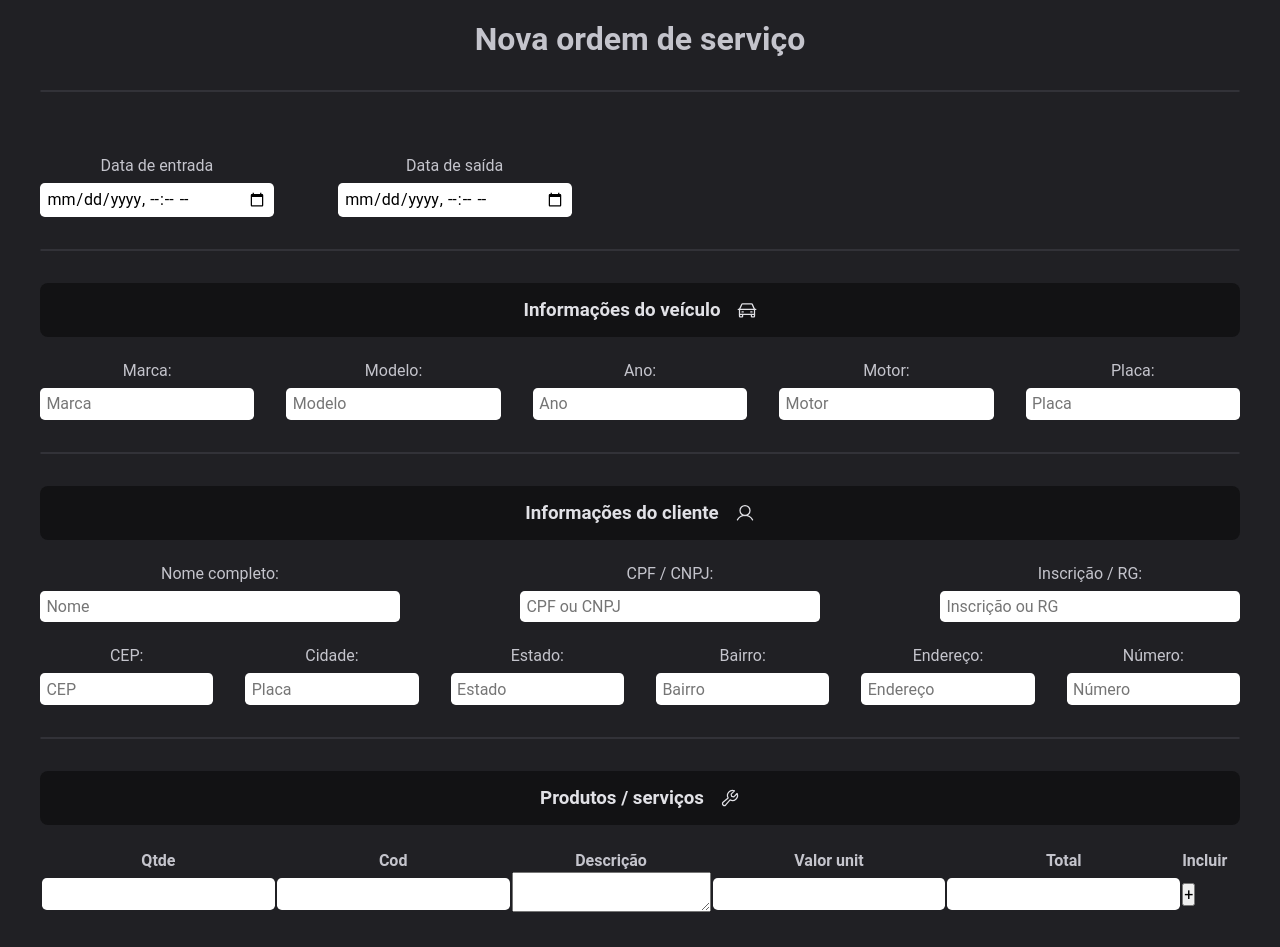
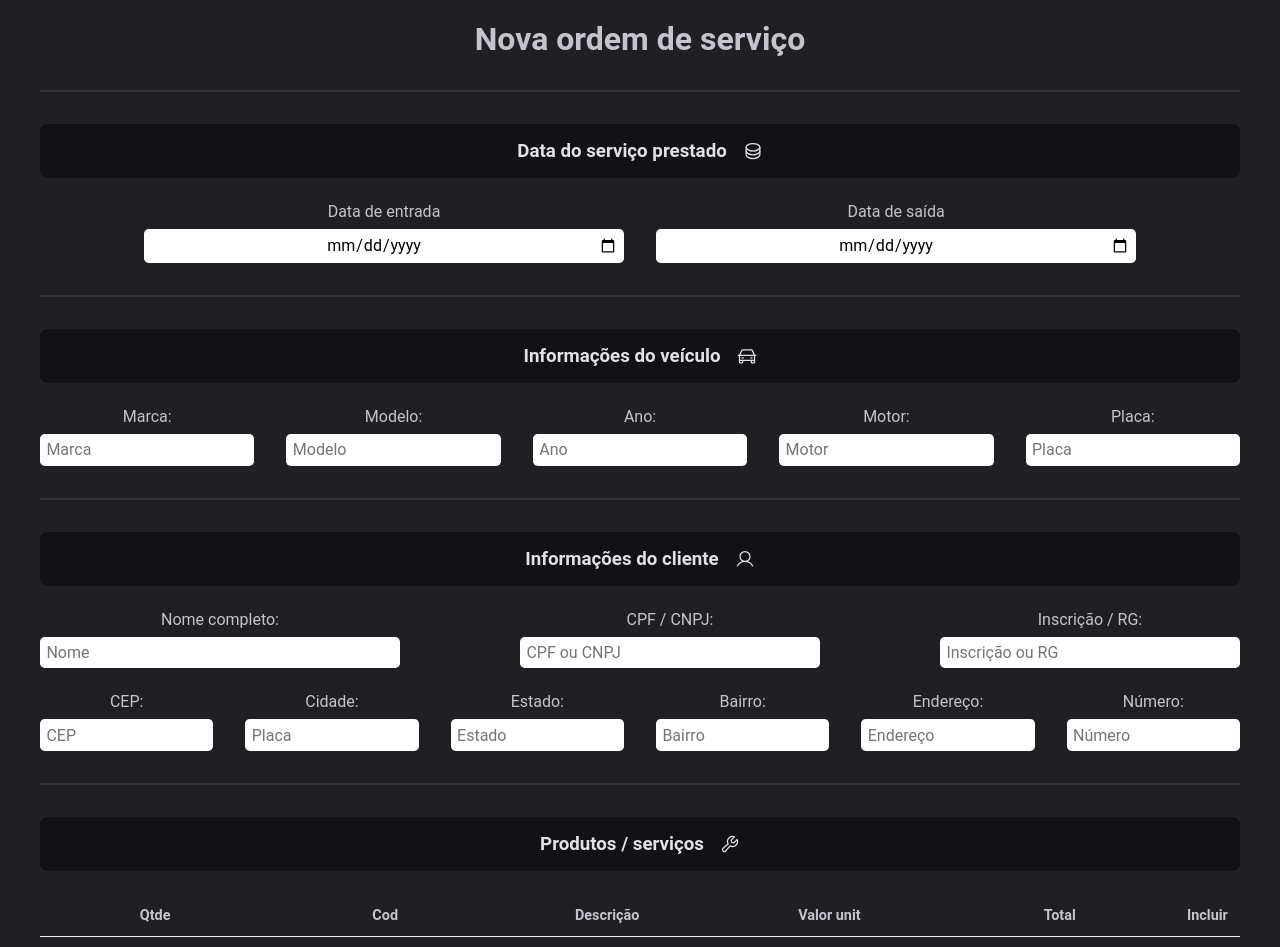
Before and after one commit to caueperuque/ordem_servico, a React (Vite) app: page / in a window 1280 px wide. Shown: the part 100-1047 px from the top of the page. Built offline with nearby package versions, Linux system fonts and the light colour scheme.

Commit message:
feat: ajuste de inputs

```diff
--- a/src/pages/OrdemServico/components/Data/index.tsx
+++ b/src/pages/OrdemServico/components/Data/index.tsx
@@ -1,16 +1,23 @@
+import { Database } from "phosphor-react";
 import { InputDataContainer } from "./styles";
 
 //Data entrada - saída
 export const InputData = () => {
   return (
     <InputDataContainer>
-      <div>
-        <label htmlFor="">Data de entrada</label>
-        <input type="datetime-local" name="" id="" />
-      </div>
-      <div>
-        <label htmlFor="">Data de saída</label>
-        <input type="datetime-local" name="" id="" />
+      <header>
+        <h3>Data do serviço prestado</h3>
+        <Database size={20} />
+      </header>
+      <div className="row" style={{ justifyContent: "center" }}>
+        <div className="input-group" style={{ width: "40%" }}>
+          <label htmlFor="">Data de entrada</label>
+          <input type="date" name="" id="" style={{ textAlign: "center" }} />
+        </div>
+        <div className="input-group" style={{ width: "40%" }}>
+          <label htmlFor="">Data de saída</label>
+          <input type="date" name="" id="" style={{ textAlign: "center" }} />
+        </div>
       </div>
     </InputDataContainer>
   );
--- a/src/pages/OrdemServico/components/Data/styles.ts
+++ b/src/pages/OrdemServico/components/Data/styles.ts
@@ -1,14 +1,7 @@
 import { styled } from "styled-components";
 
 export const InputDataContainer = styled.div`
-    margin-top: 2rem;
-    display: flex;
-    gap: 4rem;
-
-    div {
-        display: flex;
-        flex-direction: column;
-        align-items: center;
-        gap: 0.5rem;
-    }
-`
+  display: flex;
+  flex-direction: column;
+  gap: 1.5rem;
+`;
--- a/src/pages/OrdemServico/components/InfoPecasServicos/styles.ts
+++ b/src/pages/OrdemServico/components/InfoPecasServicos/styles.ts
@@ -4,4 +4,54 @@ export const InfoPecasServicosContainer = styled.div`
   display: flex;
   flex-direction: column;
   gap: 1.5rem;
+
+  .row table {
+    width: 100%;
+    border-collapse: collapse;
+  }
+
+  .row th,
+  .row td {
+    text-align: left;
+    padding: 0.75rem;
+    border-bottom: 1px solid #eee;
+  }
+
+  .row th {
+    /* background-color: #f9f9f9; */
+    font-weight: 600;
+    font-size: 0.9rem;
+    text-align: center;
+    /* color: #555; */
+  }
+
+  .row input,
+  .row textarea {
+    width: 100%;
+    padding: 0.5rem;
+    border: 1px solid #ccc;
+    border-radius: 4px;
+    font-size: 0.9rem;
+    transition: border-color 0.3s ease;
+  }
+
+  .row input:focus,
+  .row textarea:focus {
+    border-color: ${props => props.theme['green-500']};
+    outline: none;
+  }
+
+  .row button {
+    padding: 0.5rem 1rem;
+    background-color: ${props => props.theme['green-500']};
+    border: none;
+    border-radius: 4px;
+    color: #fff;
+    cursor: pointer;
+    transition: background-color 0.3s ease;
+  }
+
+  .row button:hover {
+    background-color: #0056b3;
+  }
 `;
```
